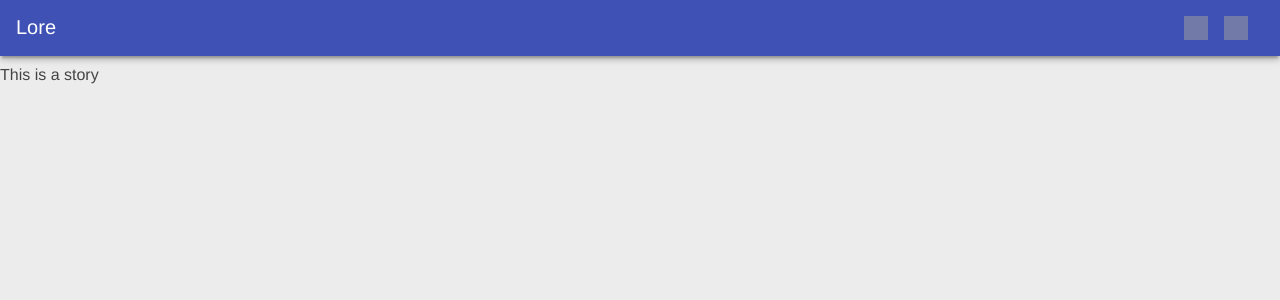
After one commit to priyaven/loreweb, a Django app: page /story/1 in a window 1280 px wide. The commit adds this page. Shown: the top 300 px of the page. Run offline with Django 3.2, Linux system fonts and the light colour scheme; grey boxes are pictures that could not be loaded.

Commit message:
created story page

```diff
--- a/Lore/loreMain/templates/loreMain/base.html
+++ b/Lore/loreMain/templates/loreMain/base.html
@@ -15,15 +15,17 @@
     <button id="butAdd" class="headerButton"></button>
   </header>
 
+  <br>
+  <p><div>
+    {% block content %}
+    {% endblock %}
+  </div></p>
+
   <main class="main">
     <div class="card cardTemplate weather-forecast" hidden>
     . . .
     </div>
   </main>
-
-  <div class="dialog-container">
-  . . .
-  </div>
 
   <!--<div class="loader">
     <svg viewBox="0 0 32 32" width="32" height="32">
--- /dev/null
+++ b/Lore/loreMain/templates/loreMain/story.html
@@ -0,0 +1,6 @@
+{% extends './base.html' %}
+{% block content %}
+<div>
+    <p>This is a story</p>
+</div>
+{% endblock %}
--- a/Lore/loreMain/urls.py
+++ b/Lore/loreMain/urls.py
@@ -6,5 +6,6 @@ urlpatterns = [
     path('index', views.index, name='index'),
     path('', views.landing, name='landing'),
     path('subscribe_email', views.post_email, name='subscribe_email'),
+    path('story/<int:story_id>', views.get_story, name='get_story')
 
 ]
--- a/Lore/loreMain/views.py
+++ b/Lore/loreMain/views.py
@@ -1,5 +1,5 @@
 from django.shortcuts import render
-from django.http import HttpResponse
+from django.http import HttpResponse, HttpResponseForbidden
 from django.template import loader
 
 from .models import InterestedUsers
@@ -25,3 +25,7 @@ def post_email(request):
             new_interested_user.save()
         return HttpResponse(204)
     return HttpResponseForbidden("Allowed Only Via Post")
+
+def get_story(request, story_id):
+    template = loader.get_template('loreMain/story.html')
+    return HttpResponse(template.render({}, request))
```
Also changed, not shown: Lore/loreMain/models.py (+12 -0 lines).
